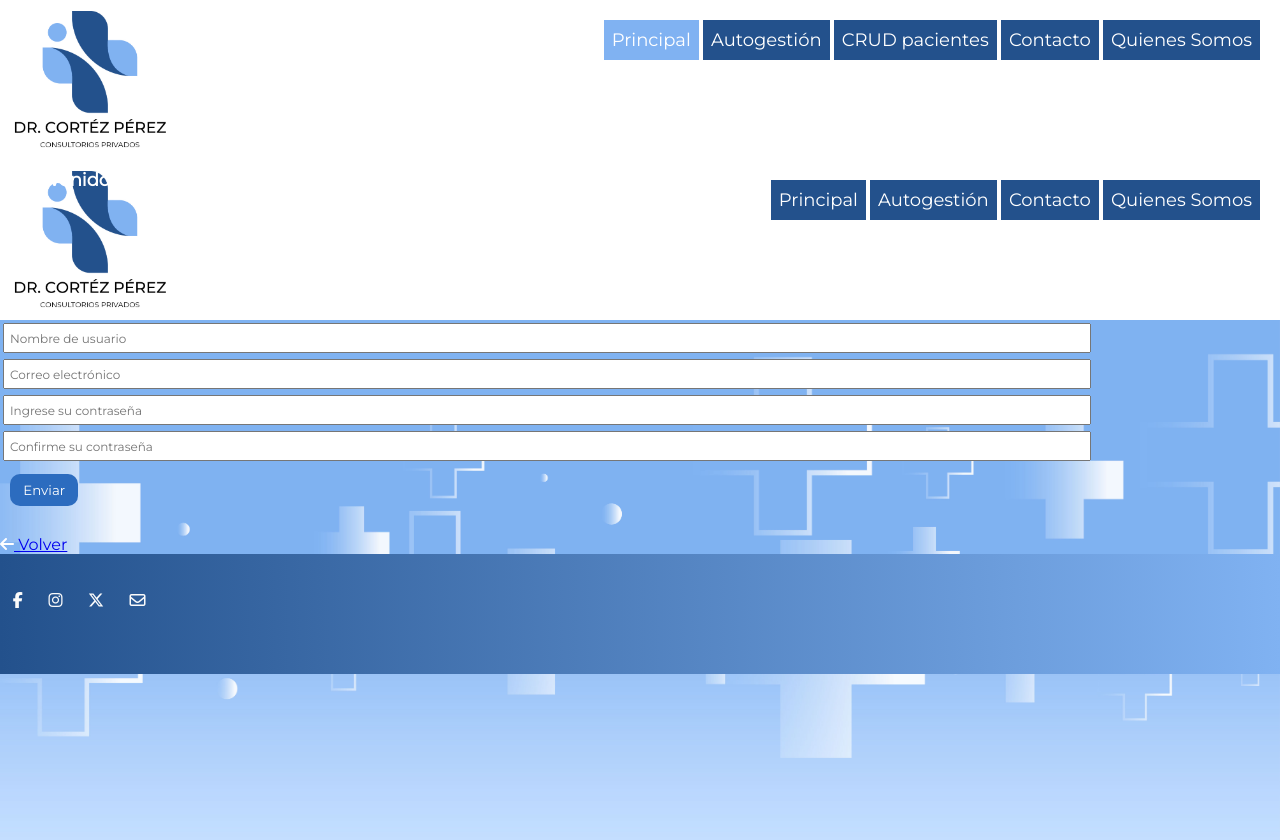
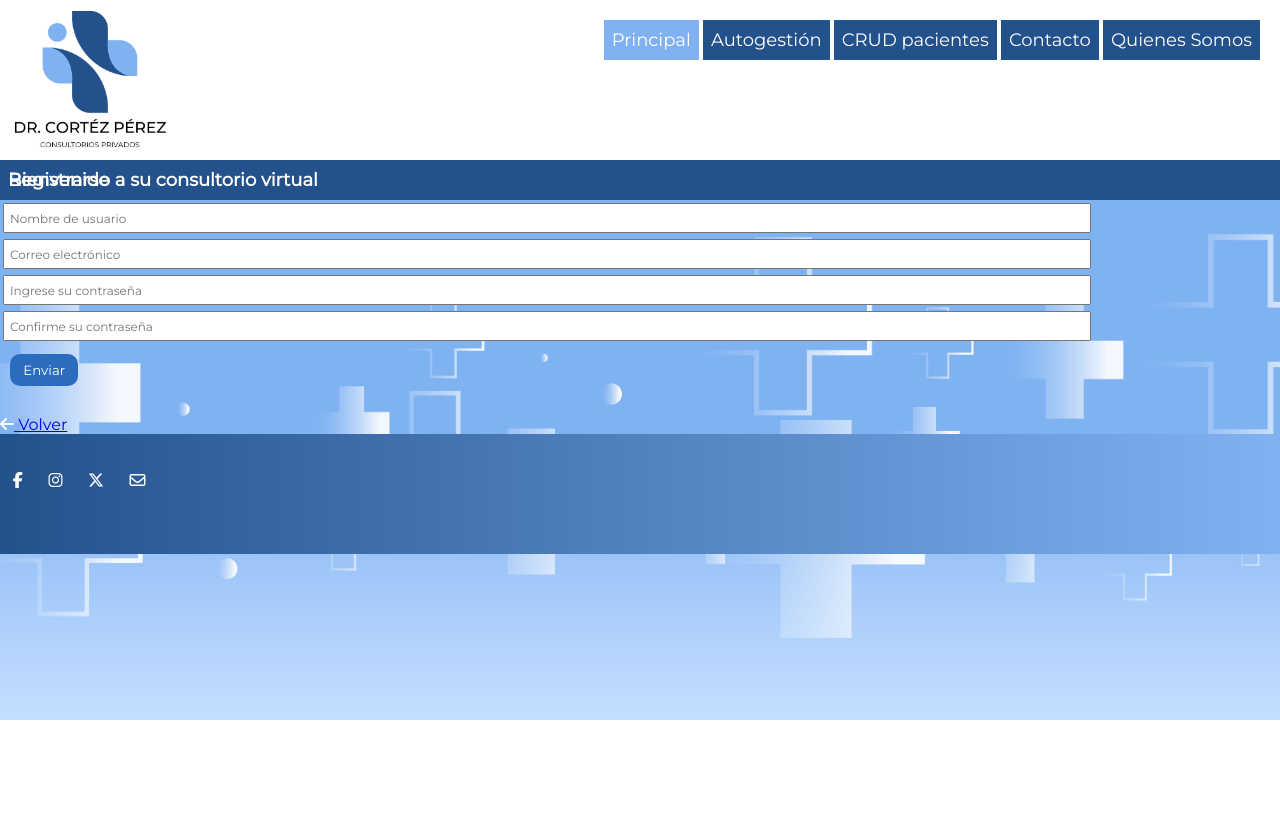
Before and after one commit to GuirinV/deploy_TP2_BACKEND, a Django app: page /registrarse in a window 1280 px wide. After the commit the page ends 720 px from the top, so only its background shows below. Run offline with Django 5.2, Linux system fonts and the light colour scheme; some libraries are stand-ins or nearby versions.

Commit message:
header repetido en perdisteContrase y registrarse

```diff
--- a/templates/registrarse.html
+++ b/templates/registrarse.html
@@ -4,15 +4,7 @@
 
 
 <body>
-    <header>
-      <nav>
-        <a href="../index.html">Principal</a>
-        <a href="./pacientes.html">Autogestión</a>
-        <a href="./contacto.html">Contacto</a>
-        <a href="./quienes_somos.html">Quienes Somos</a>
-      </nav>
-        <h1>Registrarse</h1>
-    </header>
+    <h1>Registrarse</h1>
     <main>
         <div id="contenedor_registro">
         <section>
```
Also changed, not shown: templates/perdisteContraseña.html (+1 -10 lines).
